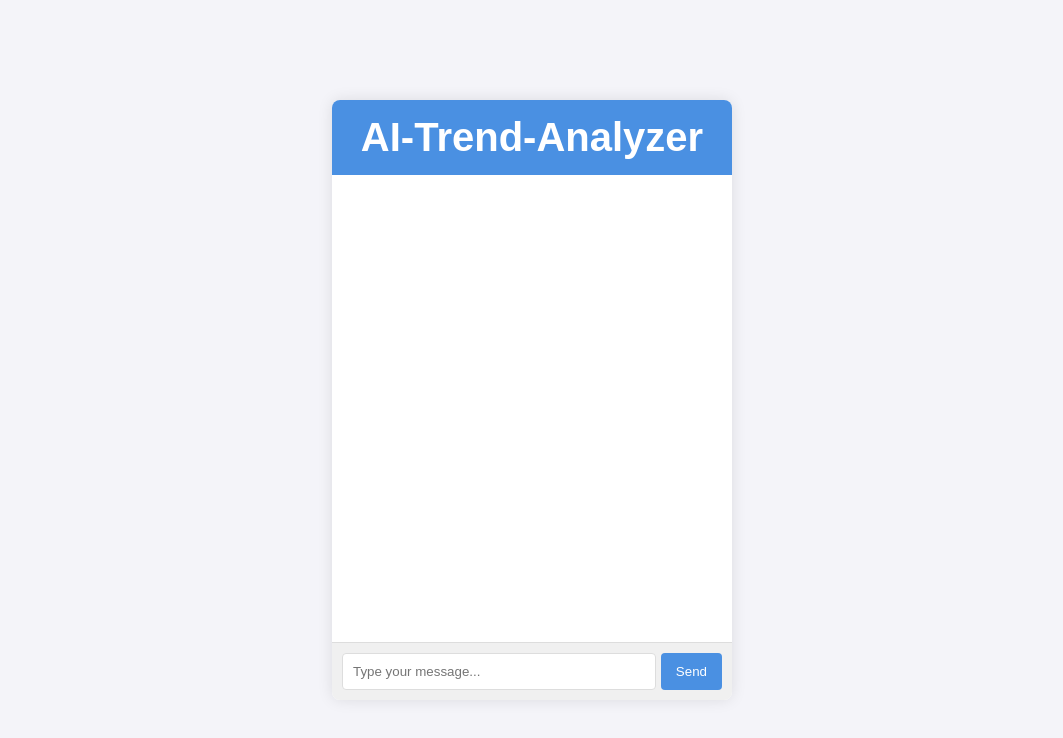
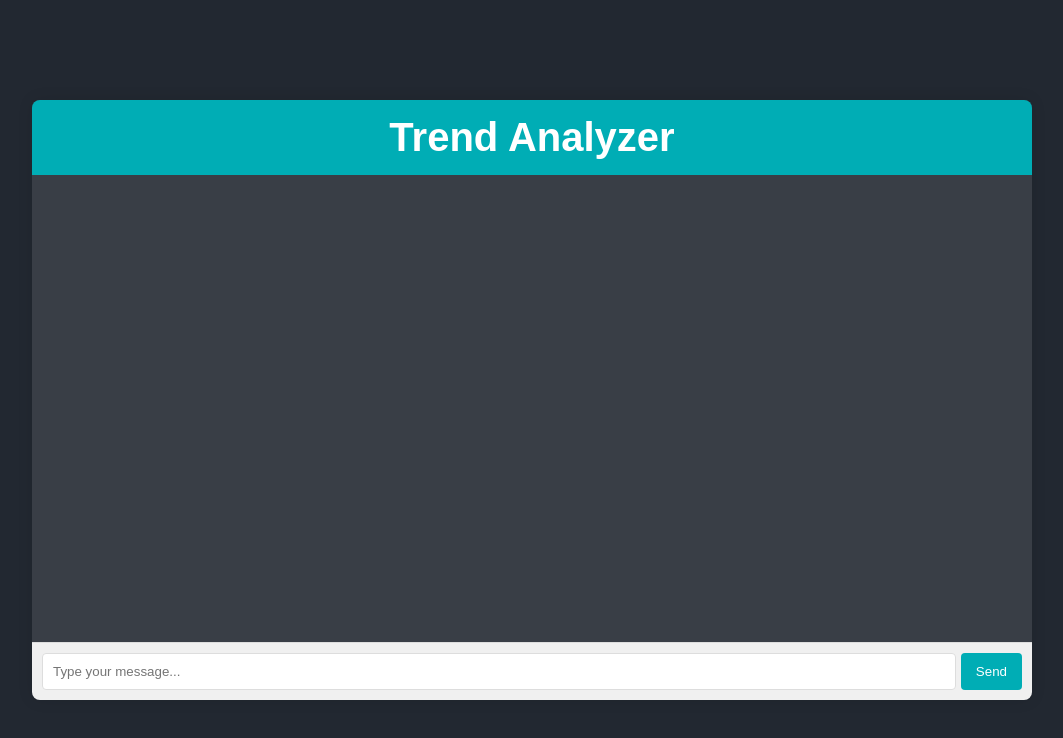
Before and after one commit to drtoxic69/AI-Powered-Trend-Analyzer, a plain HTML site: page AI-Powered-Trend-Analyzer-main/Frontend/index.html in a window 1280 px wide. Shown: the whole page, without its empty margins (108-1171 px from the left). Drawn offline with Linux system fonts and the light colour scheme.

Commit message:
tweek in css

```diff
--- a/AI-Powered-Trend-Analyzer-main/Frontend/index.css
+++ b/AI-Powered-Trend-Analyzer-main/Frontend/index.css
@@ -9,14 +9,14 @@ body {
     justify-content: center;
     align-items: center;
     height: 100vh;
-    background-color: #f4f4f9;
+    background-color: #222831;
     font-family: Arial, sans-serif;
 }
 
 .chat-container {
-    width: 400px;
+    width: 1000px;
     height: 600px;
-    background-color: #ffffff;
+    background-color: #393E46;
     box-shadow: 0px 0px 15px rgba(0, 0, 0, 0.1);
     display: flex;
     flex-direction: column;
@@ -25,7 +25,7 @@ body {
 }
 
 .chat-header {
-    background-color: #4a90e2;
+    background-color: #00ADB5;
     color: #ffffff;
     padding: 15px;
     text-align: center;
@@ -55,7 +55,7 @@ body {
 
 .input-box button {
     padding: 10px 15px;
-    background-color: #4a90e2;
+    background-color: #00ADB5;
     color: white;
     border: none;
     border-radius: 4px;
@@ -63,7 +63,7 @@ body {
 }
 
 .input-box button:hover {
-    background-color: #3a7cbd;
+    background-color: #017e84;
 }
 
 .message {
@@ -80,7 +80,7 @@ body {
 }
 
 .bot-message {
-    background-color: #d58d8d;
+    background-color: #00ADB5;
     align-self: flex-end;
     opacity: 0;
     animation: crumble 0.5s forwards;
--- a/AI-Powered-Trend-Analyzer-main/Frontend/index.html
+++ b/AI-Powered-Trend-Analyzer-main/Frontend/index.html
@@ -3,13 +3,13 @@
 <head>
     <meta charset="UTF-8">
     <meta name="viewport" content="width=device-width, initial-scale=1.0">
-    <title>ChatGPT Frontend</title>
+    <title>Ai-Trend-Analyzer</title>
     <link rel="stylesheet" href="index.css">
 </head>
 <body>
     <div class="chat-container">
         <header class="chat-header">
-            <h1>AI-Trend-Analyzer</h1>
+            <h1>Trend Analyzer</h1>
         </header>
         <div class="chat-box" id="chatBox">
             <!-- Chat messages will be appended here dynamically -->
```
